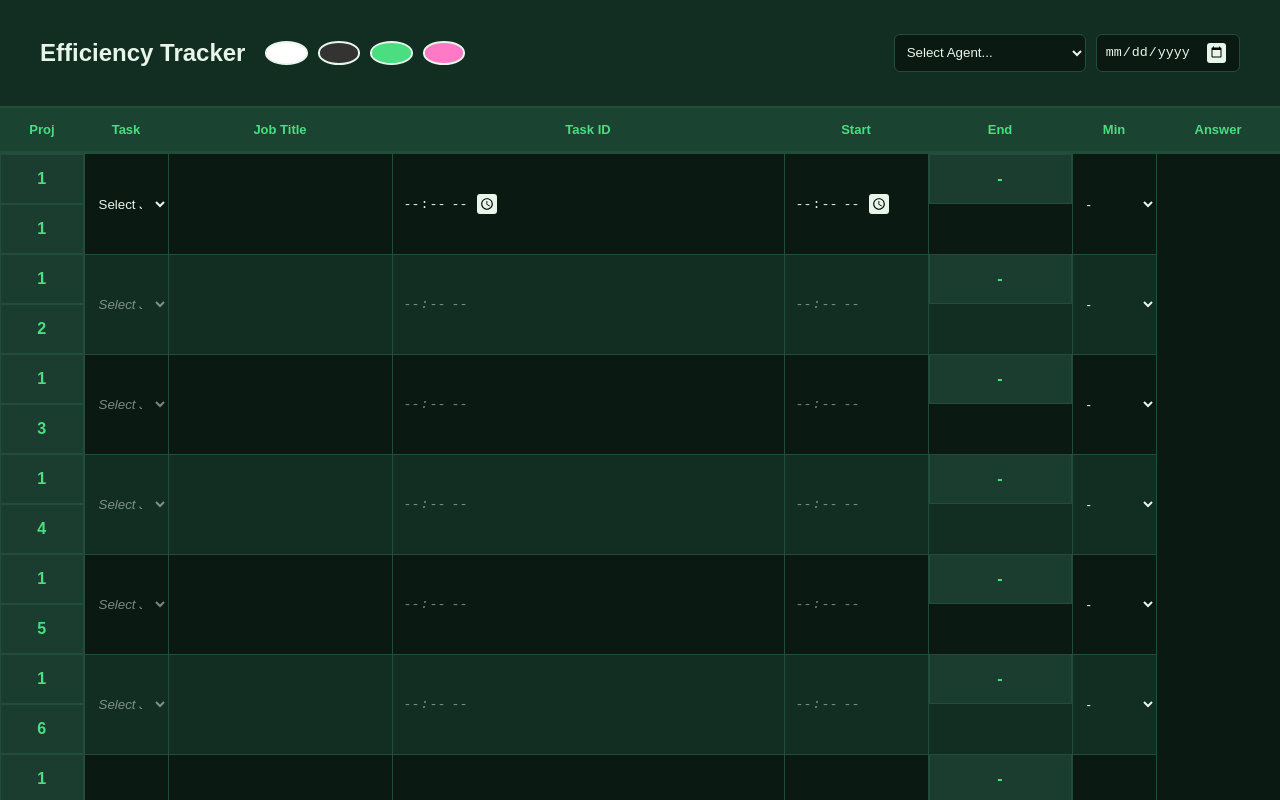
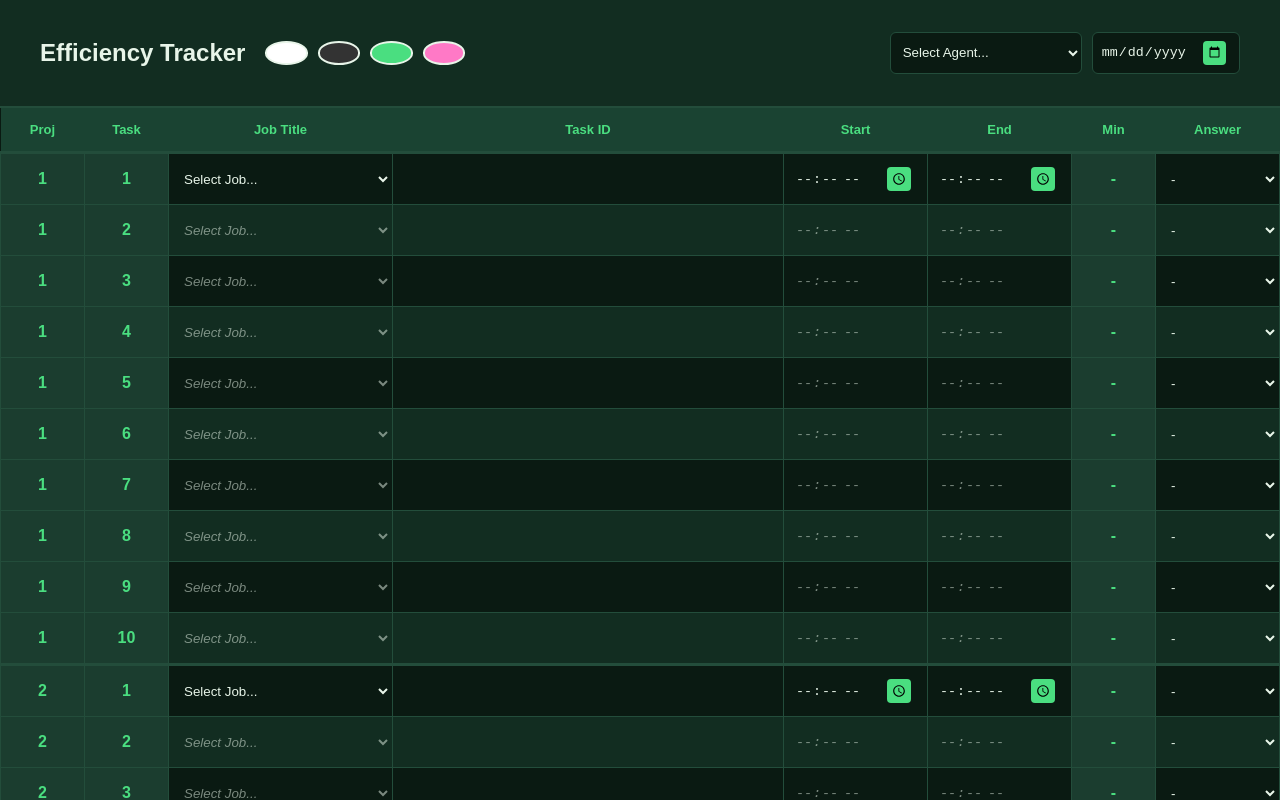
Before and after one commit to beripot/taskTracker, a React (Vite) app in the folder taskTracker/: page / in a window 1280 px wide. Shown: the top 800 px of the page. Built offline with nearby package versions, Linux system fonts and the light colour scheme.

Commit message:
changing the box thing

```diff
--- a/taskTracker/src/App.css
+++ b/taskTracker/src/App.css
@@ -7,8 +7,9 @@
   --accent-green: #4ade80;
   --text-main: #e8f5e9;
   --auto-green: #1b3d2f;
-  --btn-bg: #e8f5e9;      /* Light button on dark theme */
-  --btn-icon: invert(0);  /* Black icon */
+  /* Button is Neon Green, Icon is Black */
+  --btn-bg: #4ade80;
+  --btn-icon: invert(0);
 }
 
 [data-theme='light'] {
@@ -19,8 +20,9 @@
   --accent-green: #000000;
   --text-main: #1a1a1a;
   --auto-green: #e8e8e8;
-  --btn-bg: #1a1a1a;      /* Dark button on light theme */
-  --btn-icon: invert(1);  /* White icon */
+  /* Button is Black, Icon is White */
+  --btn-bg: #1a1a1a;
+  --btn-icon: invert(1);
 }
 
 [data-theme='dark'] {
@@ -31,7 +33,8 @@
   --accent-green: #9e9e9e;
   --text-main: #ffffff;
   --auto-green: #222222;
-  --btn-bg: #ffffff;
+  /* Button is Grey, Icon is Black */
+  --btn-bg: #9e9e9e;
   --btn-icon: invert(0);
 }
 
@@ -43,7 +46,8 @@
   --accent-green: #ff79c6;
   --text-main: #f8f8f2;
   --auto-green: #240e42;
-  --btn-bg: #f8f8f2;
+  /* Button is Neon Pink, Icon is Black */
+  --btn-bg: #ff79c6;
   --btn-icon: invert(0);
 }
 
@@ -53,7 +57,6 @@ body, html {
   background-color: var(--deep-bg);
   color: var(--text-main);
   font-family: sans-serif;
-  overflow-x: hidden;
 }
 
 .container {
@@ -85,7 +88,6 @@ body, html {
 .btn-emerald { background: #4ade80; }
 .btn-cyber { background: #ff79c6; }
 
-/* 3. Global Inputs Styling */
 .global-inputs { display: flex; gap: 10px; }
 .global-inputs select, .global-inputs input {
   background-color: var(--deep-bg);
@@ -95,7 +97,7 @@ body, html {
   border-radius: 6px;
 }
 
-/* 4. Table Layout Fixes */
+/* 3. Table Styling */
 .table-container { flex-grow: 1; overflow-y: auto; }
 table { width: 100%; border-collapse: collapse; table-layout: fixed; }
 
@@ -114,34 +116,35 @@ tr:nth-child(even) { background-color: var(--row-bg); }
 td {
   height: 48px;
   border: 1px solid var(--border-green);
-  padding: 0; /* Important for alignment */
 }
 
-/* Center all content inside cells */
 td input, td select {
-  width: 100%;
-  height: 100%;
+  width: 100%; height: 100%;
   background: transparent;
   color: var(--text-main) !important;
   border: none;
   padding: 0 10px;
-  display: flex;
-  align-items: center;
   box-sizing: border-box;
 }
 
-/* 5. The STUBBORN Button Fix */
+/* 4. The Themed Button Fix */
 input[type="date"]::-webkit-calendar-picker-indicator,
 input[type="time"]::-webkit-calendar-picker-indicator {
-  background-color: var(--btn-bg) !important;
-  filter: var(--btn-icon) !important;
-  border-radius: 3px;
-  padding: 3px;
+  background-color: var(--btn-bg) !important; /* Theme-specific color */
+  filter: var(--btn-icon) !important;        /* Correct icon contrast */
+  border-radius: 4px;
+  padding: 5px;
   cursor: pointer;
   margin-right: 5px;
+  transition: transform 0.1s ease;
 }
 
-/* Inherited/Disabled styling */
+input[type="date"]::-webkit-calendar-picker-indicator:hover,
+input[type="time"]::-webkit-calendar-picker-indicator:hover {
+  transform: scale(1.1);
+}
+
+/* 5. Logic Fields */
 .inherited-field { opacity: 0.5; font-style: italic; }
 td select:disabled, td input:disabled {
   cursor: not-allowed;
@@ -153,14 +156,11 @@ td select:disabled, td input:disabled {
   color: var(--accent-green);
   font-weight: bold;
   text-align: center;
-  display: flex;
-  justify-content: center;
-  align-items: center;
 }
 
 .row-divider { border-top: 3px solid var(--border-green) !important; }
 
-/* Footer */
+/* 6. Footer */
 .footer-area {
   padding: 20px 40px;
   background-color: var(--row-bg);
```
